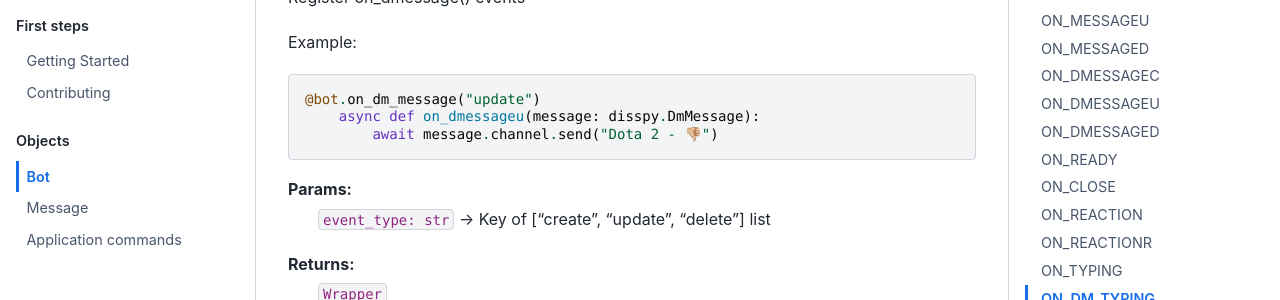
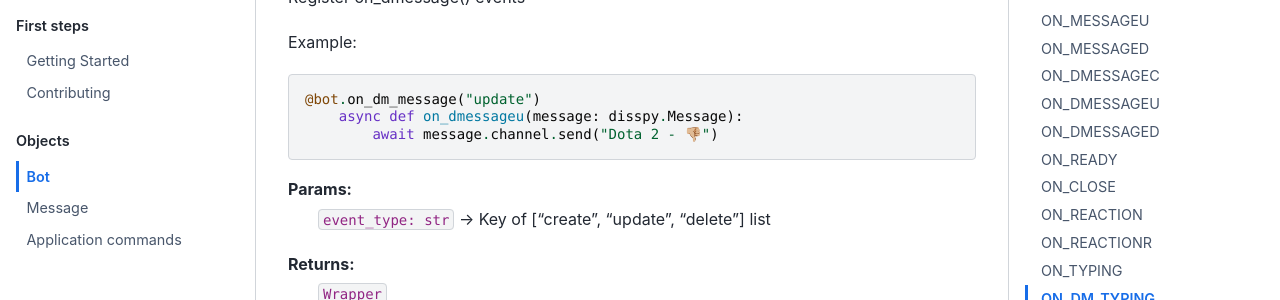
Before and after one commit to bleudev/pytecord_old_archive, a Sphinx documentation site: the page built from docs/source/objects/bot.rst, in a window 1280 px wide and 900 px high, scrolled down 3090 px. Shown: the part 152-452 px from the top of the window. Built offline with Sphinx 7.4.7 and the Sphinx Book theme 1.1.4, drawn with Linux system fonts in a browser that asks for light colours; some of the changed text lies outside the part shown.

Commit message:
Rename message №3 final

```diff
--- a/disspy/__init__.py
+++ b/disspy/__init__.py
@@ -55,8 +55,6 @@
 )
 from disspy.channel import (
     Message,
-    Message,
-    DmMessage,
     MessageDeleteEvent,
     DmMessageDeleteEvent,
     Channel,
--- a/docs/source/objects/bot.rst
+++ b/docs/source/objects/bot.rst
@@ -131,7 +131,7 @@
 Example::
 
     @bot.on_dm_message("update")
-        async def on_dmessageu(message: disspy.DmMessage):
+        async def on_dmessageu(message: disspy.Message):
             await message.channel.send("Dota 2 - 👎🏼")
 
 Params:
@@ -452,7 +452,7 @@
 Represention of Gateway "MESSAGE_CREATE" event only in DM channel
 
 Args for event:
-    message -> `DmMessage <message.html#dmmessage>`_ object. Message that was created
+    message -> `Message <message.html#dmmessage>`_ object. Message that was created
 
 ON_DMESSAGEU
 ============
@@ -460,7 +460,7 @@
 Represention of Gateway "MESSAGE_UPDATE" event only in DM channel
 
 Args for event:
-    message -> `DmMessage <message.html#dmmessage>`_ object. Message that was updated
+    message -> `Message <message.html#dmmessage>`_ object. Message that was updated
 
 ON_DMESSAGED
 ============
--- a/docs/source/objects/message.rst
+++ b/docs/source/objects/message.rst
@@ -3,11 +3,6 @@
 
 Message
 **********
-
-None
-
-DmMessage
-*********
 
 None
 
```
Also changed, not shown: 2 other files.
